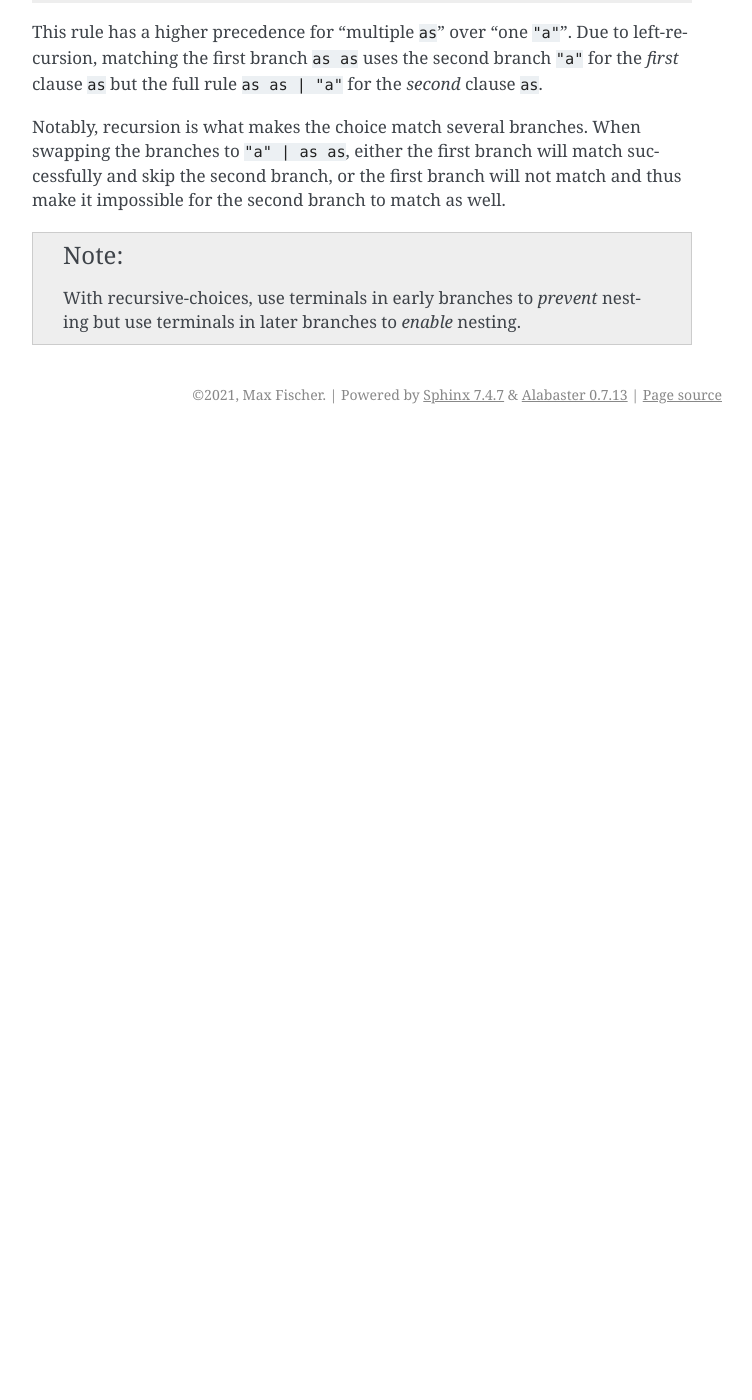
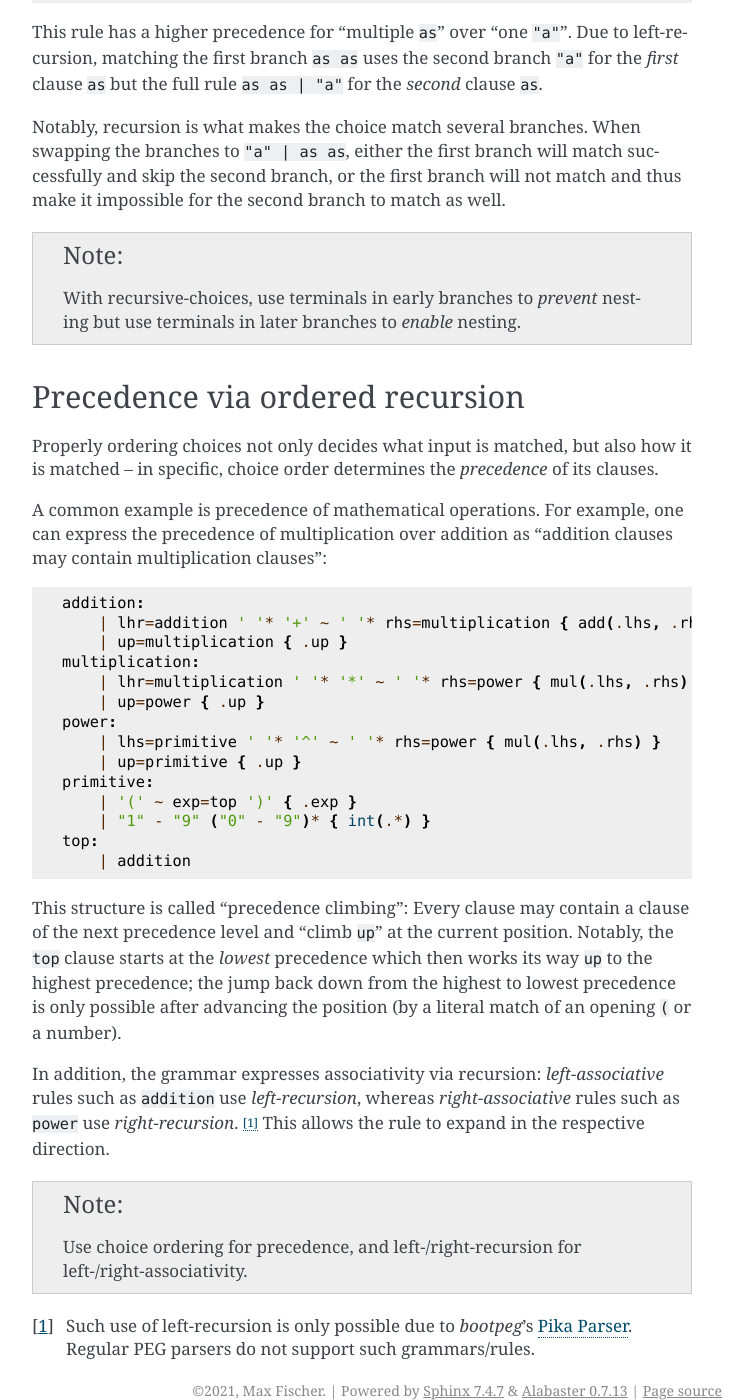
Before and after one commit to maxfischer2781/bootpeg, a Sphinx documentation site: the page built from docs/source/peg_precedence.rst, in a window 1280 px wide and 1400 px high, scrolled down 1151 px. Shown: the whole window, without its empty margins (388-1140 px from the left). Built offline with Sphinx 7.4.7, drawn with Linux system fonts in a browser that asks for light colours; before the commit the page ends 1585 px from its top, so only the background shows below that; some of the changed text lies outside the part shown.

Commit message:
docs update

```diff
--- a/README.rst
+++ b/README.rst
@@ -42,6 +42,10 @@ creates unambiguous grammars,
 supports infinite lookahead,
 and allows to express grammars comfortably.
 
+* Native support for left-recursion and left-associativity.
+* Builtin error reporting covering multiple failures.
+* Automatic parser generation from a multitude of meta-grammars.
+
 This makes it straightforward to implement your own custom grammars without
 worrying about their implementation.
 To get started using or contributing to `bootpeg`,
--- a/docs/index.rst
+++ b/docs/index.rst
@@ -58,6 +59,10 @@ creates unambiguous grammars,
 supports infinite lookahead,
 and allows to express grammars comfortably.
 
+* Native support for left-recursion and left-associativity.
+* Builtin error reporting covering multiple failures.
+* Automatic parser generation from a multitude of meta-grammars.
+
 This makes it straightforward to implement your own custom grammars without
 worrying about their implementation.
 
--- a/docs/source/glossary.rst
+++ b/docs/source/glossary.rst
@@ -32,7 +32,7 @@ Glossary of Terms
       by matching bottom-up from the back of the input.
 
       The Pika algorithm was first
-      `published by Luke A. D. Hutchison <Luke A. D. Hutchison_>`_.
+      `published by Luke A. D. Hutchison <Pika Paper_>`_.
 
    PEG
    Parsing Expression Grammar
--- a/docs/source/peg_precedence.rst
+++ b/docs/source/peg_precedence.rst
@@ -68,3 +68,50 @@ branch to match as well.
     With recursive-choices,
     use terminals in early branches to *prevent* nesting but
     use terminals in later branches to *enable* nesting.
+
+Precedence via ordered recursion
+================================
+
+Properly ordering choices not only decides what input is matched,
+but also how it is matched –
+in specific, choice order determines the *precedence* of its clauses.
+
+A common example is precedence of mathematical operations.
+For example, one can express the precedence of multiplication over addition as
+"addition clauses may contain multiplication clauses"::
+
+    addition:
+        | lhr=addition ' '* '+' ~ ' '* rhs=multiplication { add(.lhs, .rhs) }
+        | up=multiplication { .up }
+    multiplication:
+        | lhr=multiplication ' '* '*' ~ ' '* rhs=power { mul(.lhs, .rhs) }
+        | up=power { .up }
+    power:
+        | lhs=primitive ' '* '^' ~ ' '* rhs=power { mul(.lhs, .rhs) }
+        | up=primitive { .up }
+    primitive:
+        | '(' ~ exp=top ')' { .exp }
+        | "1" - "9" ("0" - "9")* { int(.*) }
+    top:
+        | addition
+
+This structure is called "precedence climbing":
+Every clause may contain a clause of the next precedence level
+and "climb ``up``" at the current position.
+Notably, the ``top`` clause starts at the *lowest* precedence
+which then works its way ``up`` to the highest precedence;
+the jump back down from the highest to lowest precedence is only possible
+after advancing the position (by a literal match of an opening ``(`` or a number).
+
+In addition, the grammar expresses associativity via recursion:
+*left-associative* rules such as ``addition`` use *left-recursion*,
+whereas *right-associative* rules such as ``power`` use *right-recursion*. [#pika]_
+This allows the rule to expand in the respective direction.
+
+.. note::
+
+    Use choice ordering for precedence, and
+    left-/right-recursion for left-/right-associativity.
+
+.. [#pika] Such use of left-recursion is only possible due to `bootpeg`'s
+           :term:`Pika Parser`. Regular PEG parsers do not support such grammars/rules.
```
Also changed, not shown: other parts of docs/index.rst (+1 -0 lines).
